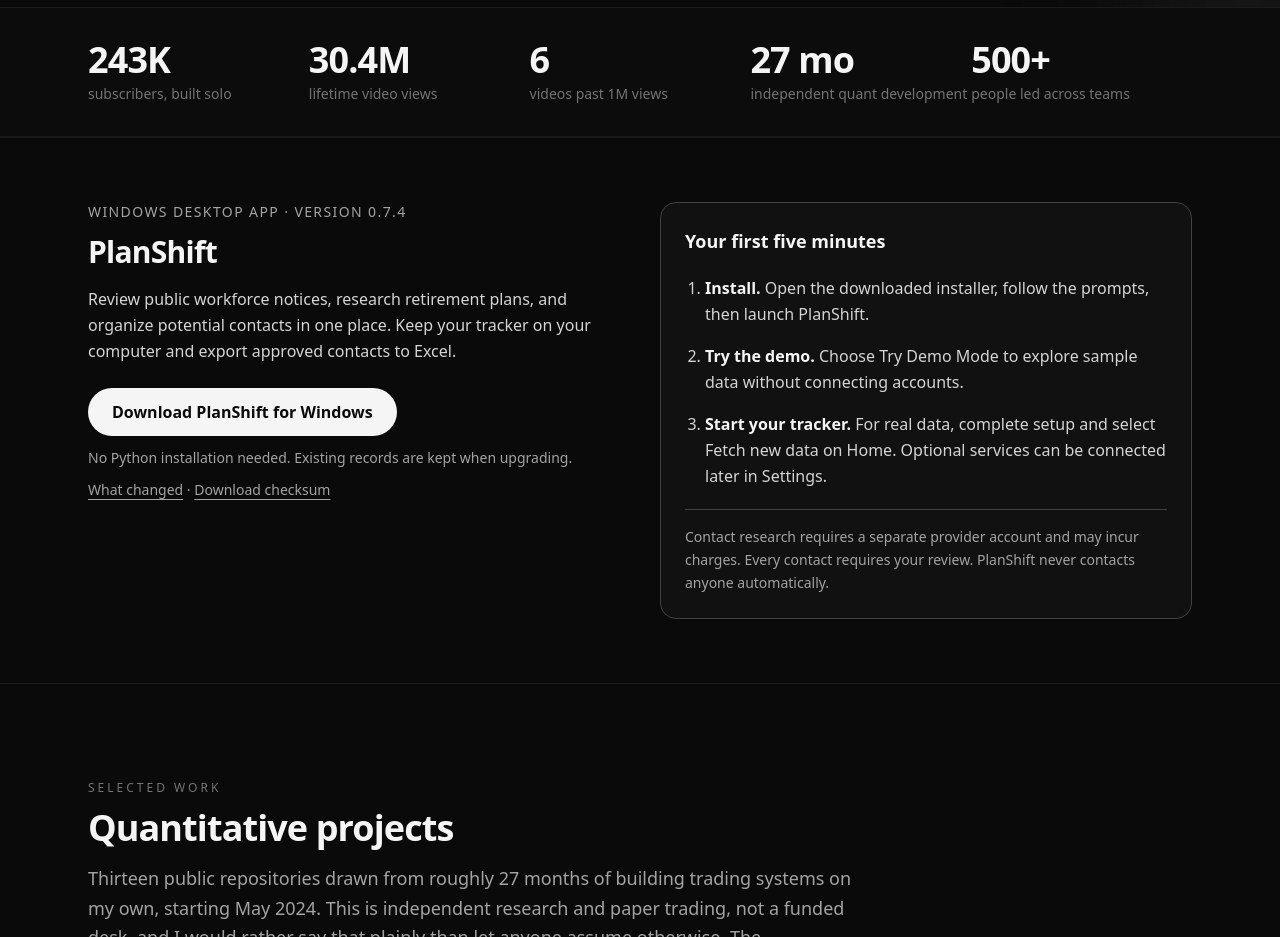
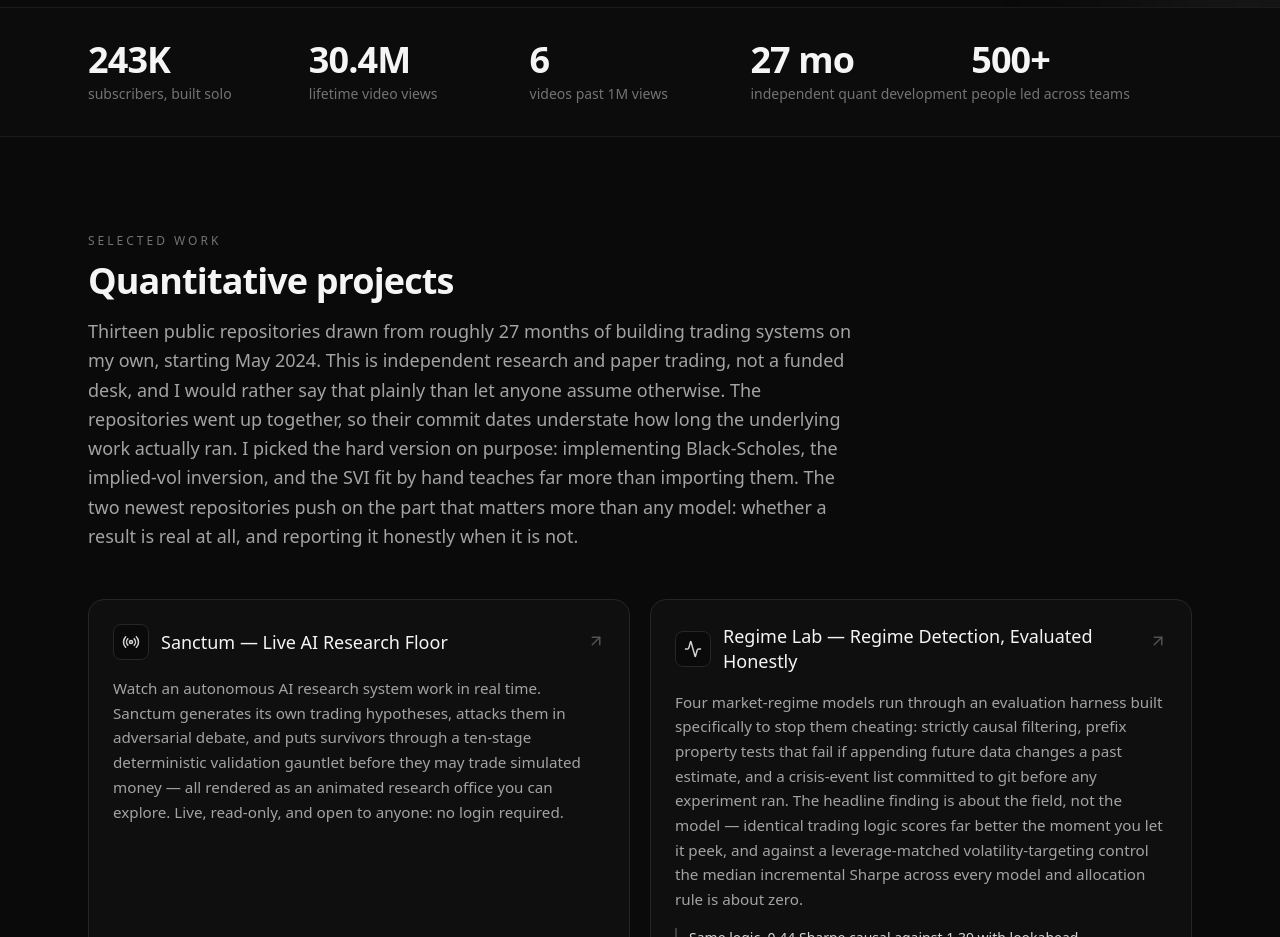
Before and after one commit to crollila/exaltedcapital, a React (Vite) app: page / in a window 1280 px wide. Shown: the part 800-1737 px from the top of the page. Built offline with nearby package versions, Linux system fonts and the light colour scheme.

Commit message:
Remove original PlanShift placement above projects

```diff
--- a/src/App.tsx
+++ b/src/App.tsx
@@ -25,7 +25,6 @@
       <main>
         <Hero />
         <Statbar />
-        <PlanShiftDownload />
         <Work />
         <Experience />
         <Education />
```
